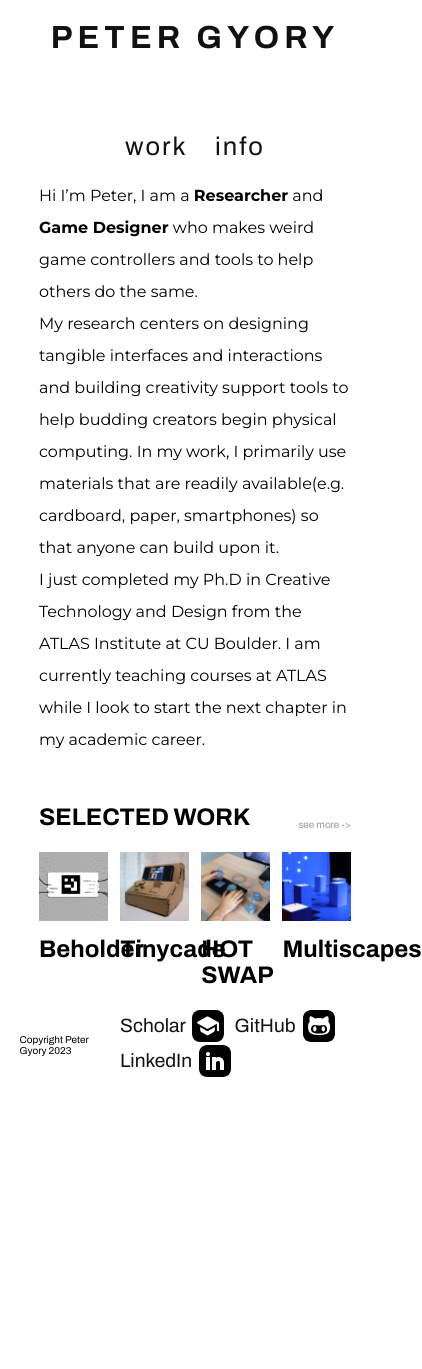
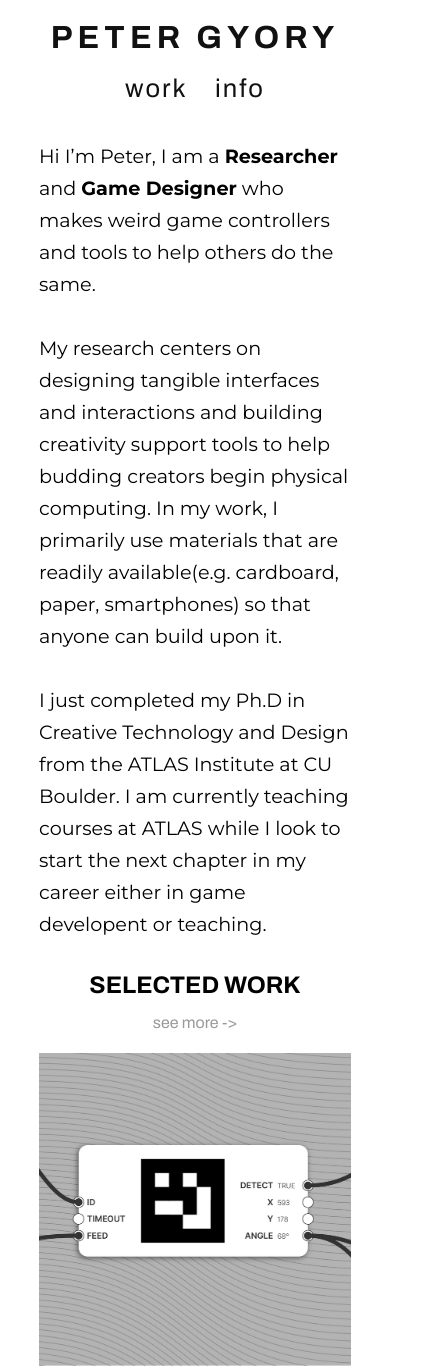
Before and after one commit to Petroochio/Petroochio.github.io, a plain HTML site: page index.html in a window 390 px wide. Shown: the top 1369 px of the page, 422 px wide, since content can reach past the window. Before the commit the page ends 1080 px from the top, so only its background shows below. Drawn offline with Linux system fonts and the light colour scheme.

Commit message:
mobile styles

```diff
--- a/css/info.css
+++ b/css/info.css
@@ -67,3 +67,15 @@
 }
 
 .info-page strong { font-weight: 700; }
+
+/* Mobile styles */
+@media screen and (max-width: 600px) {
+    .container {
+        flex-direction: column;
+    }
+
+    .pub-info-col, .personal-info-col {
+        width: 90%;
+        margin: 0 auto;
+    }
+}
--- a/css/main.css
+++ b/css/main.css
@@ -248,8 +248,12 @@
     margin-left: 3px;
 }
 
+.mobile-show {
+    display: none;
+}
+
 /* Mobile styles */
-@media screen and (max-width: 500px) {
+@media screen and (max-width: 600px) {
   body {
     font-size: 10px;
   }
@@ -257,6 +261,9 @@
   nav {
     flex-direction: column;
     margin-top: 20px;
+    justify-content: flex-start;
+    row-gap: 20px;
+    height: 100px;
   }
 
   #project-list ul {
@@ -278,7 +285,45 @@
   }
 
   .landing-info {
+    font-size: 1.2rem;
+    line-height: 2rem;
+    margin-bottom: 2rem;
+  }
+
+  .work-list-head {
+    align-items: center;
+    flex-direction: column;
+  }
+
+  .work-list-head a {
+    display: block;
     font-size: 1rem;
-    line-height: 2rem;
+    margin-top: 1rem;
+  }
+
+  footer {
+    flex-direction: column-reverse;
+    margin-bottom: 1rem;
+  }
+
+  footer .social-links a {
+    font-size: 0.9rem;
+  }
+
+  .container {
+    margin-bottom: 3rem;
+  }
+
+  .work-list ul {
+    flex-direction: column;
+  }
+
+  .work-list li {
+    width: 100%;
+    margin-bottom: 1.5rem;
+  }
+
+  .mobile-show {
+    display: inline;
   }
 }
--- a/css/project.css
+++ b/css/project.css
@@ -99,3 +99,22 @@
     vertical-align: middle;
     height: 100%;
 }
+
+/* Mobile styles */
+@media screen and (max-width: 600px) {
+    body {
+      font-size: 10px;
+    }
+
+    .project-row {
+        flex-direction: column;
+    }
+
+    .forty-percent {
+        width: 100%;
+    }
+
+    .sixty-percent {
+        width: 100%;
+    }
+}
--- a/index.html
+++ b/index.html
@@ -23,10 +23,10 @@
     <section id="main-content" class="container">
         <p class="landing-info">
             Hi I’m Peter, I am a <strong>Researcher</strong> and <strong>Game Designer</strong> who makes weird game controllers and tools to help others do the same.
-            <br/>
+            <br/><span class="mobile-show"><br/></span>
             My research centers on designing tangible interfaces and interactions and building creativity support tools to help budding creators begin physical computing. In my work, I primarily use materials that are readily available(e.g. cardboard, paper, smartphones) so that anyone can build upon it.
-            <br/>
-            I just completed my Ph.D in Creative Technology and Design from the ATLAS Institute at CU Boulder. I am currently teaching courses at ATLAS while I look to start the next chapter in my academic career.
+            <br/><span class="mobile-show"><br/></span>
+            I just completed my Ph.D in Creative Technology and Design from the ATLAS Institute at CU Boulder. I am currently teaching courses at ATLAS while I look to start the next chapter in my career either in game developent or teaching.
         </p>
 
       <div class="work-list">
```
